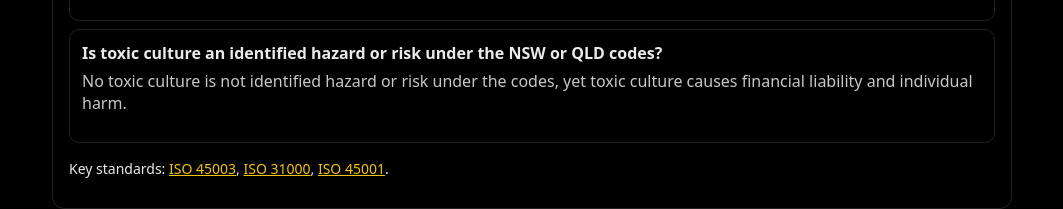
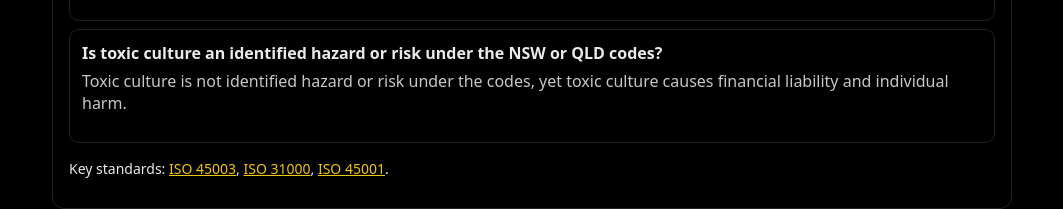
Before and after one commit to AlbertoRMelgoza/AdMeliorem, a Next.js app: page /resources in a window 1280 px wide. Shown: the part 568-777 px from the top of the page, without its empty margins (108-1171 px from the left). Built offline with nearby package versions, Linux system fonts and the light colour scheme.

Commit message:
Update page.tsx

```diff
--- a/app/resources/page.tsx
+++ b/app/resources/page.tsx
@@ -16,7 +16,7 @@ export default function Page() {
     },
     {
       q: "Is toxic culture an identified hazard or risk under the NSW or QLD codes?",
-      a: "No toxic culture is not identified hazard or risk under the codes, yet toxic culture causes financial liability and individual harm."
+      a: "Toxic culture is not identified hazard or risk under the codes, yet toxic culture causes financial liability and individual harm."
     }
   ];
 
```
